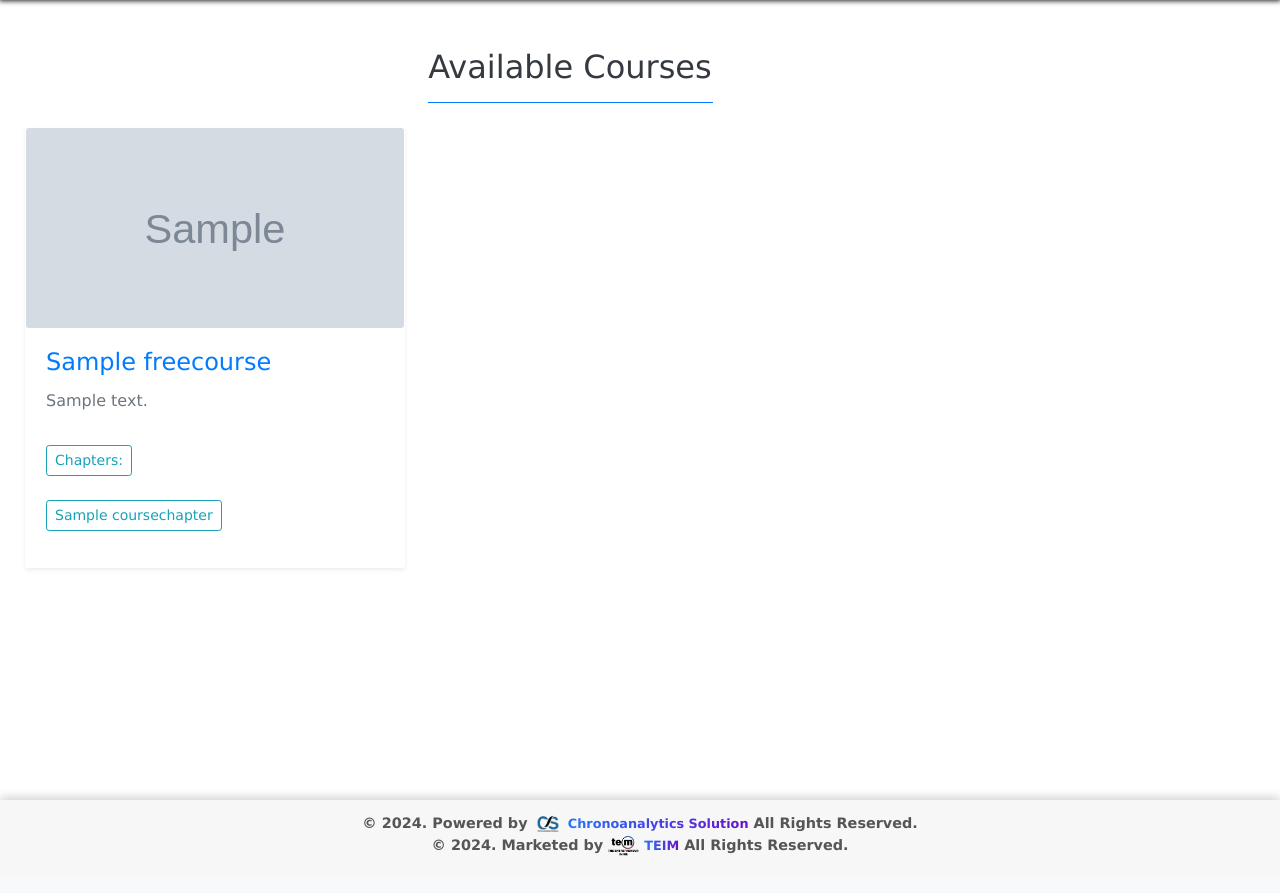
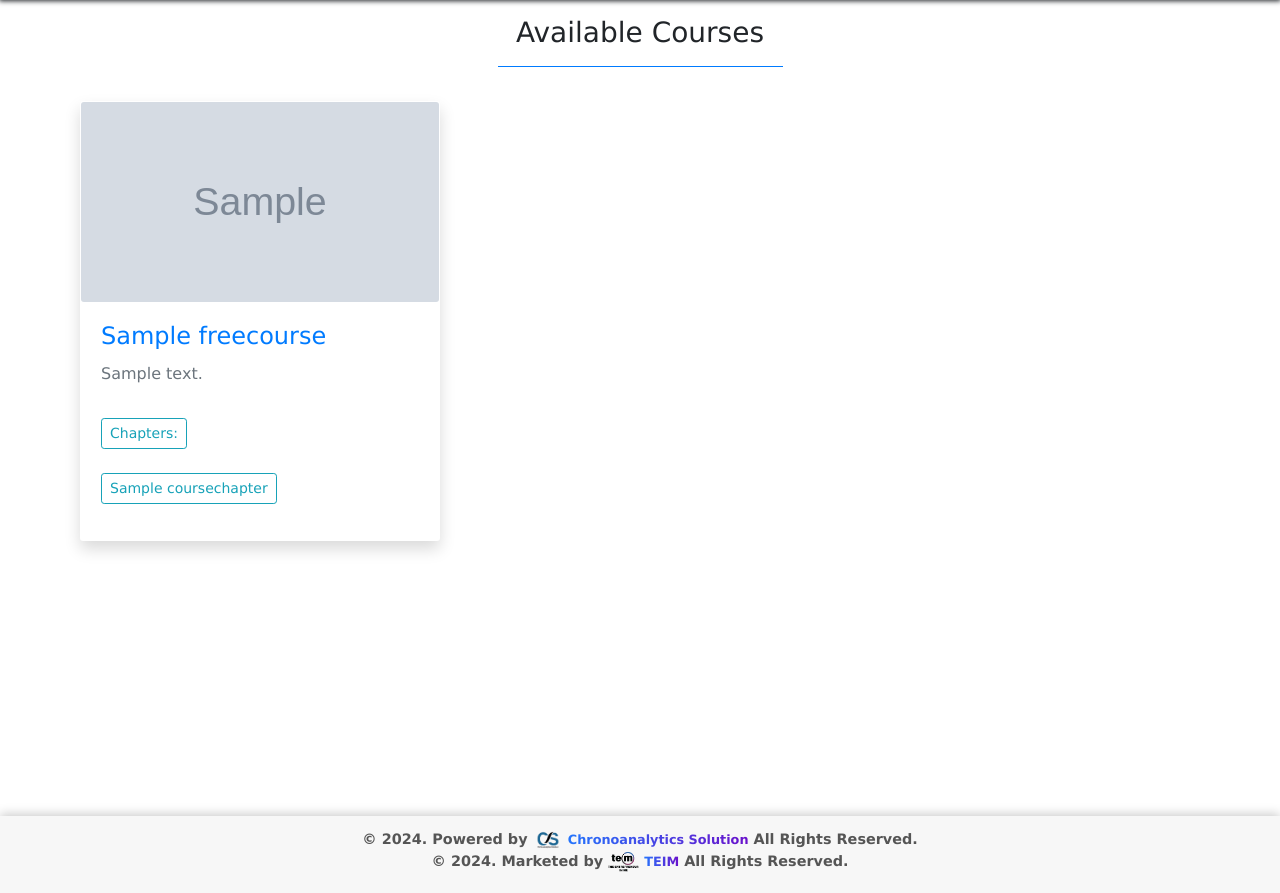
Before and after one commit to teim-projects/lms, a Django app: page /free-course/ in a window 1280 px wide. Shown: the part 71-964 px from the top of the page. Before the commit the page ends 927 px from the top, so only its background shows below. Run offline with Django 5.2, Linux system fonts and the light colour scheme; tables that the repository leaves empty hold one stand-in row (values such as "Sample post"); grey boxes marked "Sample" are stand-in pictures.

Commit message:
changes Complated

```diff
--- a/lms/templates/free_course.html
+++ b/lms/templates/free_course.html
@@ -137,10 +137,7 @@
         } */
 
         /* Content Styles */
-        .content {
-            margin-left: 0;
-            transition: margin-left 0.3s ease-in-out;
-        }
+
 
         .logo1 {
             display: flex;
@@ -340,8 +337,8 @@
             margin: 0px;
             border-radius: 3px;
            width: 100%;
-           margin-left: 25px;
-        }
+
+         }
         .card img{
             border-radius: 3px;
         }
@@ -482,18 +479,18 @@
   </div>
 
   <main>
-    <section class="content container py-5" style="min-height: 100vh;">
+    <section class="content" style="min-height: 100vh;">
         <div class="container">
             <div class="text-center mb-4">
-                <h2 class="fw-bold text-dark">Available Courses</h2>
+                <h3 class="fw-bold   mt-3">Available Courses</h3>
                 <hr class="w-25 mx-auto border-primary">
             </div>
 
             {% if courses %}
                 <div class="row">
                     {% for course in courses %}
-                        <div class="col-md-4 mb-4">
-                            <div class="card h-100 shadow-sm border-0 rounded-4 overflow-hidden transition-all">
+                        <div class="col-md-4 mb-4 " style="padding: 10px; ">
+                            <div class="card h-100 shadow border-0 rounded-4 overflow-hidden transition-all">
                                 {% if course.thumbnail %}
                                     <img class="card-img-top rounded-top-4"
                                          src="{{ course.thumbnail.url }}"
```
Also changed, not shown: lms/media/thumbnails/landing_background.webp (added), lms/media/thumbnails/landing_background_gNIi7KU.webp (added), lms/media/thumbnails/landing_background_sMBiHSl.webp (added).
